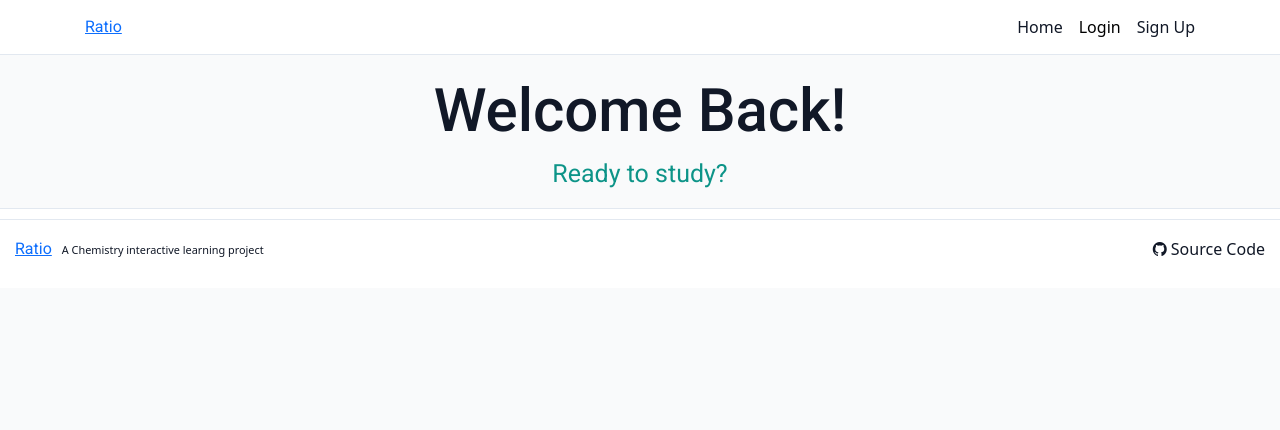
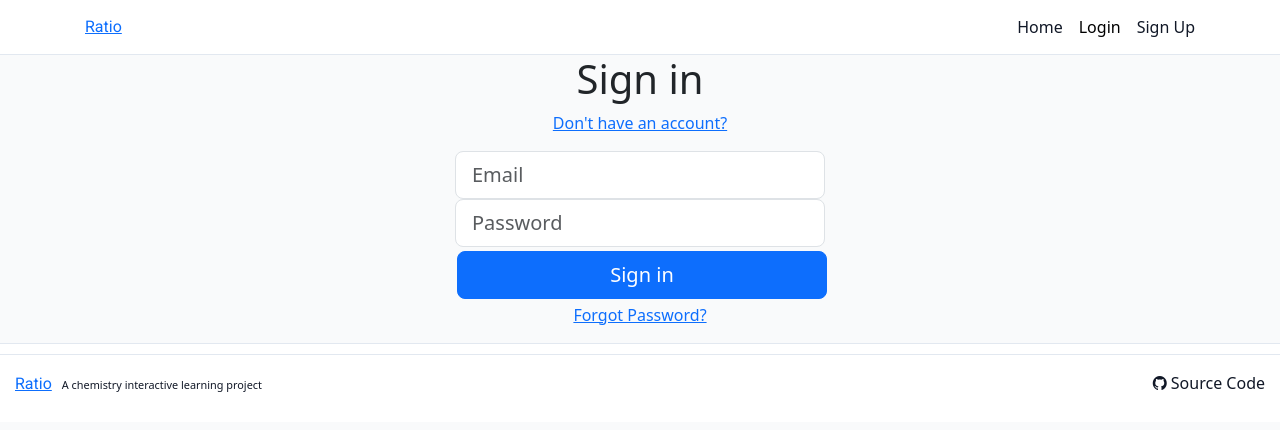
Before and after one commit to imtricksterr/Stoichiometry-Calculator, a React (Vite) app in the folder frontend/: page /login in a window 1280 px wide. Shown: the top 430 px of the page. Built offline with nearby package versions, Linux system fonts and the light colour scheme.

Commit message:
add Palette change/Login Page

```diff
--- a/frontend/src/components/Footer.tsx
+++ b/frontend/src/components/Footer.tsx
@@ -10,7 +10,7 @@ function Footer() {
             Ratio
           </Link>
           <span className="attribution">
-            A Chemistry interactive learning project
+            A chemistry interactive learning project
           </span>
         </div>
 
--- a/frontend/src/components/Navbar.tsx
+++ b/frontend/src/components/Navbar.tsx
@@ -1,6 +1,9 @@
 import { NavLink } from "react-router-dom";
+import { useAuth } from "../context/AuthContext";
 
 function Navbar() {
+  const { user } = useAuth();
+
   return (
     <nav className="navbar navbar-light">
       <div className="container">
@@ -13,6 +16,15 @@ function Navbar() {
               Home
             </NavLink>
           </li>
+
+          {user ? (
+            <li className="nav-item">
+              <NavLink className="nav-link" to="/profile">
+                Profile
+              </NavLink>
+            </li>
+          ) : (
+            <>
               <li className="nav-item">
                 <NavLink className="nav-link" to="/login">
                   Login
@@ -23,6 +35,8 @@ function Navbar() {
                   Sign Up
                 </NavLink>
               </li>
+            </>
+          )}
         </ul>
       </div>
     </nav>
--- /dev/null
+++ b/frontend/src/context/AuthContext.tsx
@@ -0,0 +1,28 @@
+import { createContext, useContext, useState, type ReactNode } from "react";
+
+interface AuthContextType {
+  user: { name: string } | null;
+  login: (userData: { name: string }) => void;
+  logout: () => void;
+}
+
+const AuthContext = createContext<AuthContextType | undefined>(undefined);
+
+export function AuthProvider({ children }: { children: ReactNode }) {
+  const [user, setUser] = useState<{ name: string } | null>(null);
+
+  const login = (userData: { name: string }) => setUser(userData);
+  const logout = () => setUser(null);
+
+  return (
+    <AuthContext.Provider value={{ user, login, logout }}>
+      {children}
+    </AuthContext.Provider>
+  );
+}
+
+export function useAuth() {
+  const context = useContext(AuthContext);
+  if (!context) throw new Error("useAuth must be used within AuthProvider");
+  return context;
+}
--- a/frontend/src/pages/Login.tsx
+++ b/frontend/src/pages/Login.tsx
@@ -1,8 +1,56 @@
+import { useState } from "react";
+import { Link, useNavigate } from "react-router-dom";
+import { useAuth } from "../context/AuthContext";
+
 function Login() {
+  const [email, setEmail] = useState("");
+  const [password, setPassword] = useState("");
+  const { login } = useAuth();
+  const navigate = useNavigate();
+
+  function handleSubmit(e: React.FormEvent) {
+    e.preventDefault();
+
+    // fake log
+    login({ name: email.split("@")[0] });
+    navigate("/");
+  }
+
   return (
-    <div className="header">
-      <h1 className="title">Welcome Back!</h1>
-      <p className="subheader">Ready to study?</p>
+    <div className="auth-page">
+      <div className="container page" style={{ maxWidth: "400px" }}>
+        <h1 className="text-xs-center">Sign in</h1>
+        <p className="text-xs-center">
+          <Link to="/register">Don't have an account?</Link>
+        </p>
+
+        <form onSubmit={handleSubmit}>
+          <fieldset className="form-group">
+            <input
+              className="form-control form-control-lg"
+              type="email"
+              placeholder="Email"
+              value={email}
+              onChange={(e) => setEmail(e.target.value)}
+            />
+          </fieldset>
+          <fieldset className="form-group">
+            <input
+              className="form-control form-control-lg"
+              type="password"
+              placeholder="Password"
+              value={password}
+              onChange={(e) => setPassword(e.target.value)}
+            />
+          </fieldset>
+          <button className="btn btn-lg btn-primary" style={{ width: "100%" }}>
+            Sign in
+          </button>
+          <p className="text-xs-center">
+            <Link to="/forgotpassword">Forgot Password?</Link>
+          </p>
+        </form>
+      </div>
     </div>
   );
 }
--- /dev/null
+++ b/frontend/src/pages/Settings.tsx
@@ -0,0 +1,5 @@
+function Settings() {
+  return <div>Settings Page</div>;
+}
+
+export default Settings;
--- a/frontend/src/styles.css
+++ b/frontend/src/styles.css
@@ -112,3 +112,11 @@ footer > .container {
   align-items: center;
   justify-content: space-between;
 }
+
+/* ============================================================================
+ * OTHER
+ * ============================================================================ */
+
+.text-xs-center {
+  text-align: center !important;
+}
```
Also changed, not shown: frontend/src/main.tsx (+13 -9 lines), frontend/src/pages/Calculations.tsx (added), frontend/src/pages/ForgotPassword.tsx (added). Lines whose indentation alone changed are shown as unchanged.
